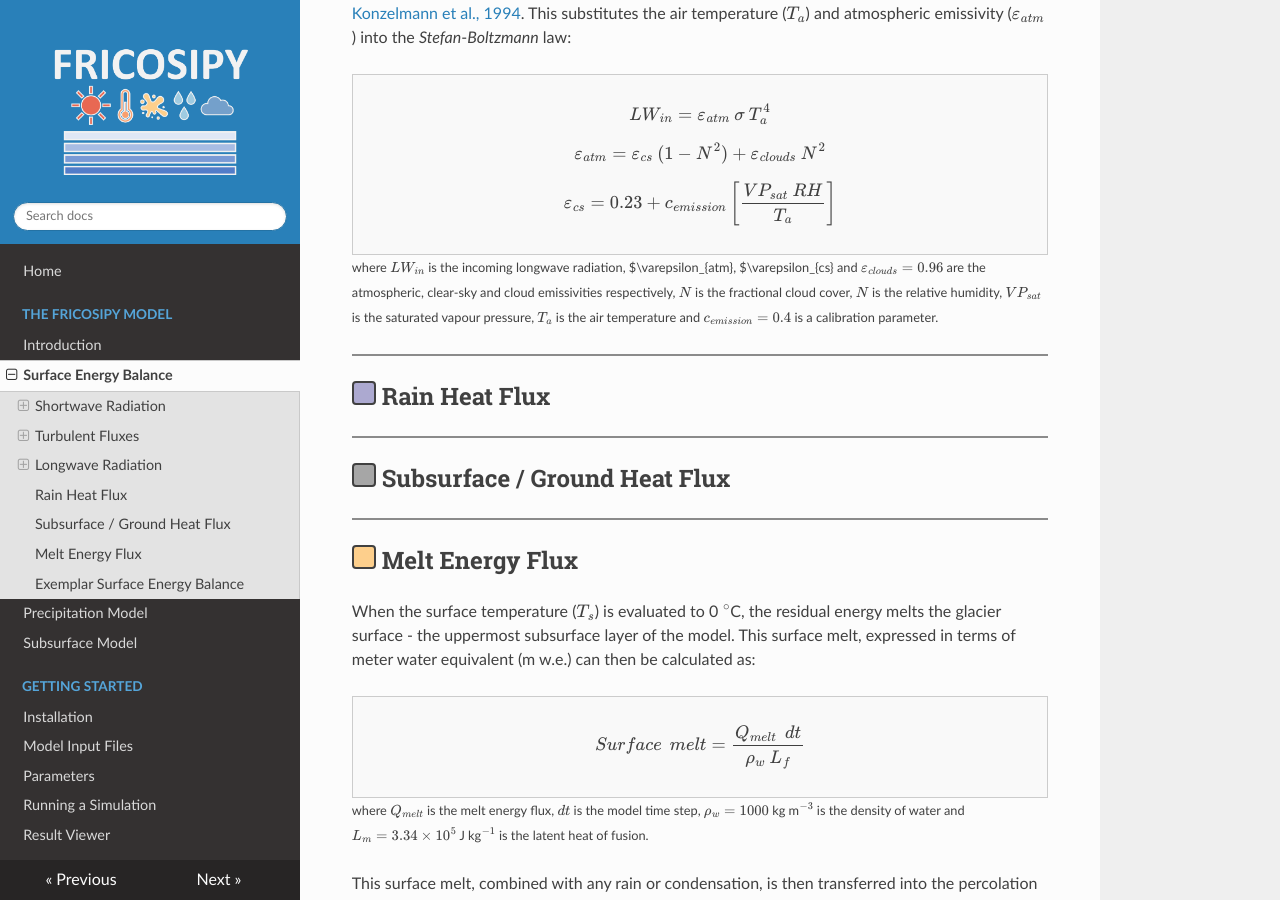
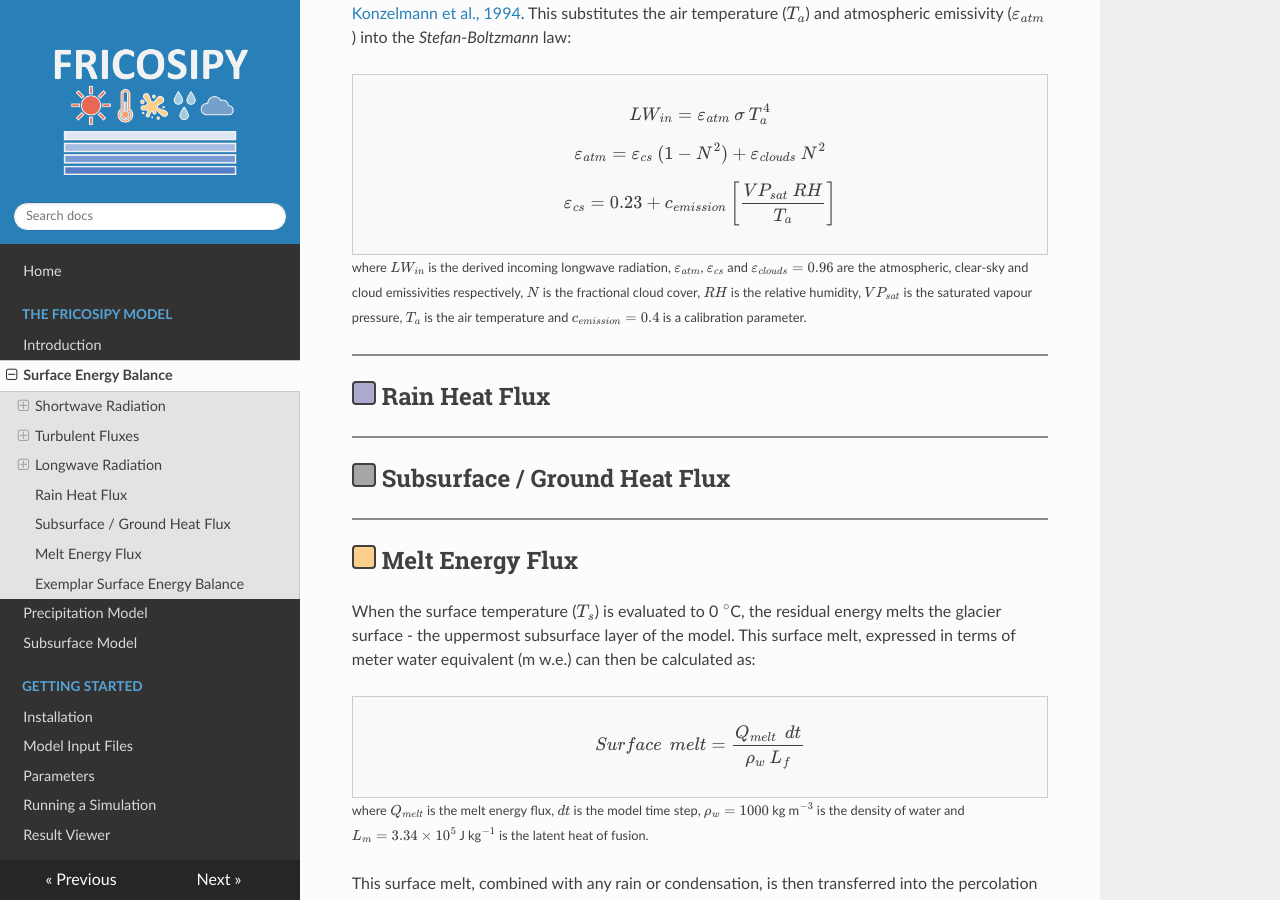
Before and after one commit to MarcusGastaldello/FRICOSIPY, an MkDocs documentation site: the page built from docs/surface_energy_balance.md, in a window 1280 px wide and 900 px high, scrolled down 2478 px. Built offline with MkDocs 1.6.1, drawn with Linux system fonts in a browser that asks for light colours; nearby versions of some CDN libraries.

Commit message:
Update surface_energy_balance.md

```diff
--- a/docs/surface_energy_balance.md
+++ b/docs/surface_energy_balance.md
@@ -90,7 +90,7 @@ $$
 \varepsilon_{cs} = 0.23 + c_{emission} \left[ \frac{VP_{sat} \: RH}{T_a} \right]
 $$
 </div>
-<small>where $LW_{in}$ is the incoming longwave radiation, $\varepsilon_{atm}, $\varepsilon_{cs} and $\varepsilon_{clouds} = 0.96$ are the atmospheric, clear-sky and cloud emissivities respectively, $N$ is the fractional cloud cover, $N$ is the relative humidity, $VP_{sat}$ is the saturated vapour pressure, $T_a$ is the air temperature and $c_{emission} = 0.4$ is a calibration parameter.</small>
+<small>where $LW_{in}$ is the derived incoming longwave radiation, $\varepsilon_{atm}$, $\varepsilon_{cs}$ and $\varepsilon_{clouds} = 0.96$ are the atmospheric, clear-sky and cloud emissivities respectively, $N$ is the fractional cloud cover, $RH$ is the relative humidity, $VP_{sat}$ is the saturated vapour pressure, $T_a$ is the air temperature and $c_{emission} = 0.4$ is a calibration parameter.</small>
 
 <hr style="height:2px; background-color:#8b8b8b; border:none;" />
 
```
